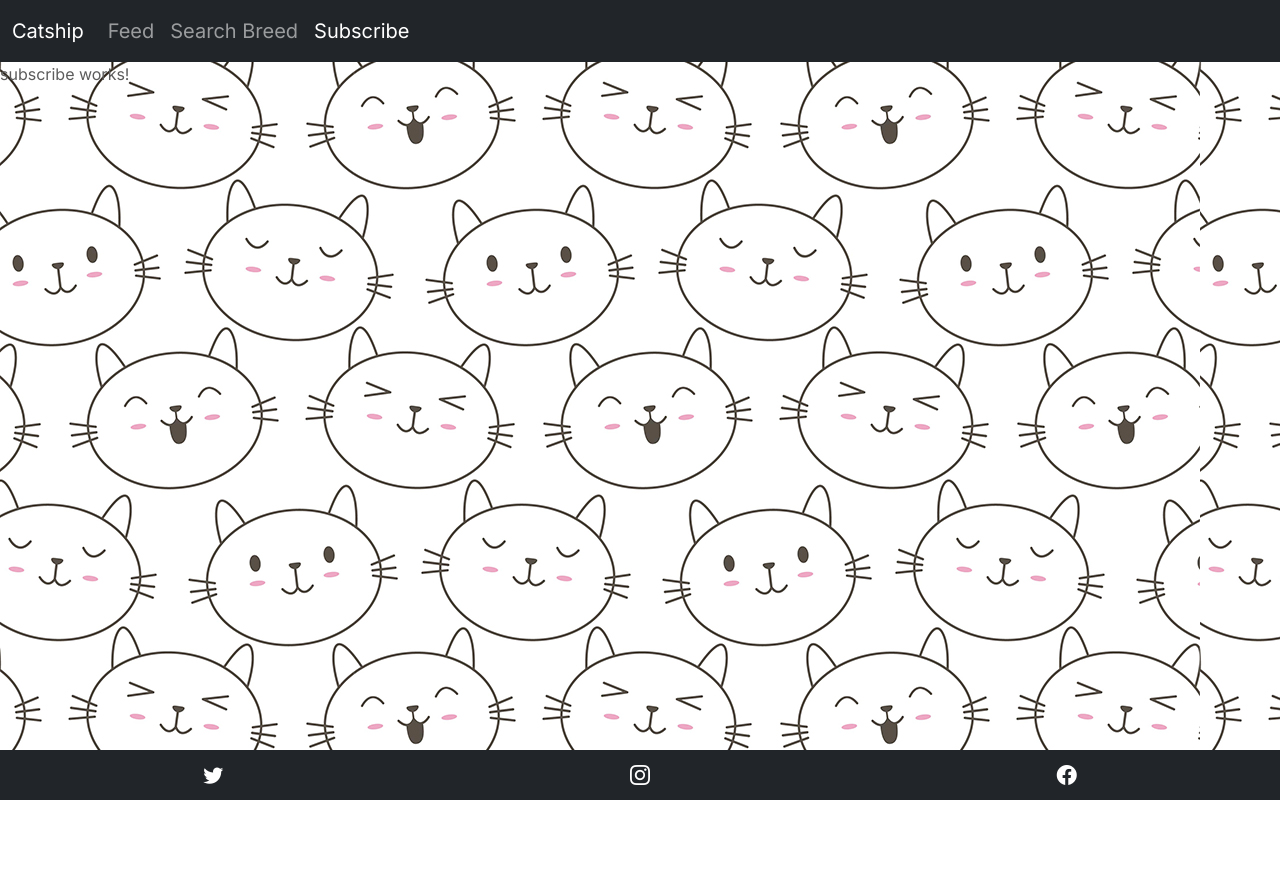
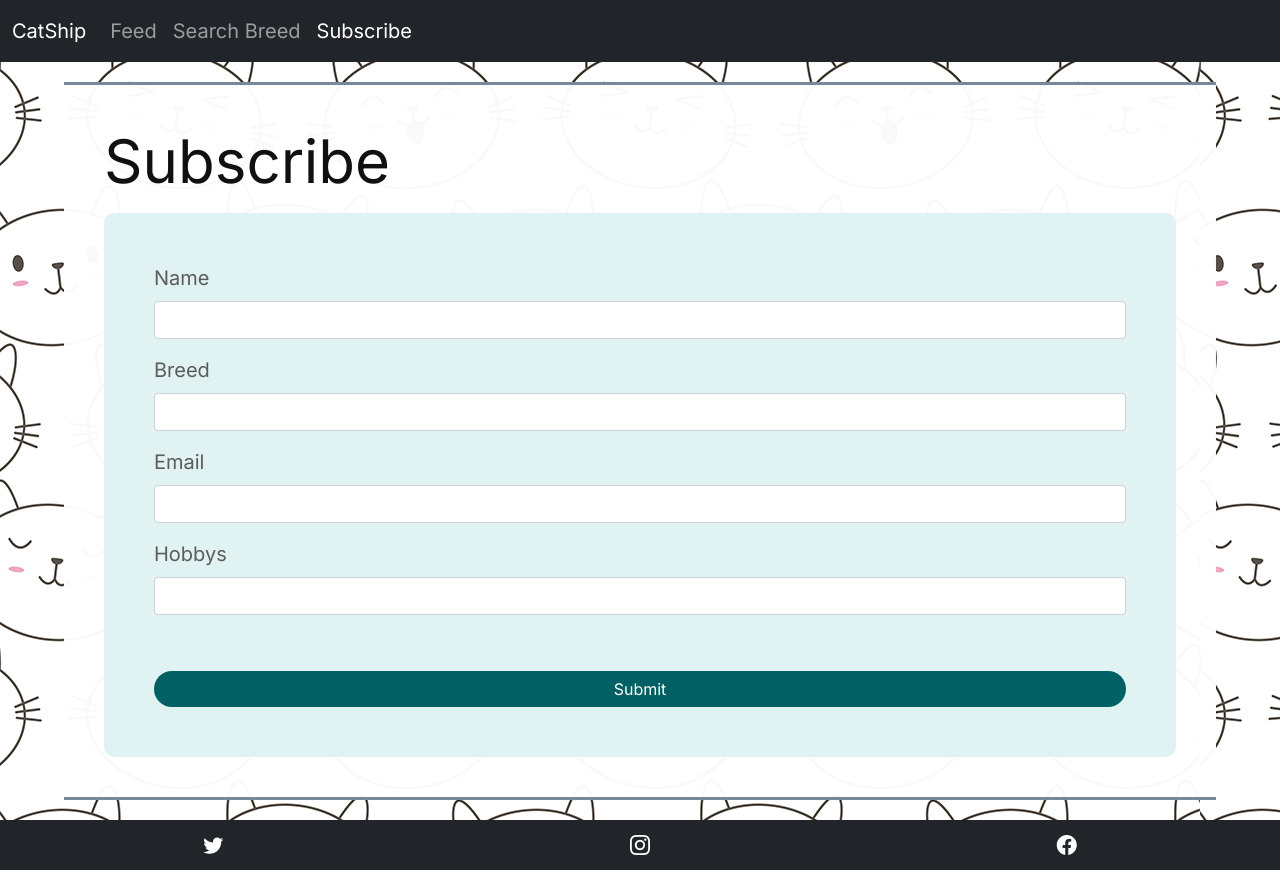
Before and after one commit to lenverstijnen/catsignment, an Angular app: page /subscribe in a window 1280 px wide. Before the commit the page ends 800 px from the top, so only its background shows below. Built offline with nearby package versions, Linux system fonts and the light colour scheme.

Commit message:
Add subscribe form

```diff
--- a/src/app/footer/footer.component.html
+++ b/src/app/footer/footer.component.html
@@ -1,5 +1,5 @@
 <div class="footer bg-dark">
-  <i class="bi bi-twitter icon"></i>
-  <i class="bi bi-instagram icon"></i>
-  <i class="bi bi-facebook icon"></i>
+  <i (click)="handleClick()" class="bi bi-twitter icon"></i>
+  <i (click)="handleClick()" class="bi bi-instagram icon"></i>
+  <i (click)="handleClick()" class="bi bi-facebook icon"></i>
 </div>
--- a/src/app/footer/footer.component.ts
+++ b/src/app/footer/footer.component.ts
@@ -5,8 +5,8 @@ import { Component, OnInit } from '@angular/core';
   templateUrl: './footer.component.html',
   styleUrls: ['./footer.component.css'],
 })
-export class FooterComponent implements OnInit {
-  constructor() {}
-
-  ngOnInit(): void {}
+export class FooterComponent {
+  handleClick() {
+    alert('Wow, some functionality!');
+  }
 }
--- a/src/app/navbar/navbar.component.html
+++ b/src/app/navbar/navbar.component.html
@@ -1,6 +1,6 @@
 <nav class="navbar navbar-expand-lg navbar-dark bg-dark">
   <div class="container-fluid">
-    <a class="navbar-brand" href="#">Catship</a>
+    <a class="navbar-brand" href="#">CatShip</a>
     <button
       (click)="handleOpen()"
       class="navbar-toggler"
--- a/src/app/subscribe/subscribe.component.css
+++ b/src/app/subscribe/subscribe.component.css
@@ -0,0 +1,23 @@
+.alert {
+  padding: 5px 20px;
+}
+
+.btn {
+  width: 100%;
+  border-radius: 40px;
+  background: #006064;
+  outline: none;
+  border: none;
+  transition: 0.3s;
+  margin: 40px 0 0;
+}
+
+.btn:hover {
+  background: #00796b;
+}
+
+form {
+  padding: 50px;
+  background: #e0f2f1;
+  border-radius: 10px;
+}
--- a/src/app/subscribe/subscribe.component.html
+++ b/src/app/subscribe/subscribe.component.html
@@ -1 +1,61 @@
-<p>subscribe works!</p>
+<div class="container">
+  <h1>Subscribe</h1>
+  <form autocomplete="off" [formGroup]="form" (ngSubmit)="handleSubmit()">
+    <div class="mb-3">
+      <label for="name" class="form-label">Name</label>
+      <input
+        type="name"
+        class="form-control"
+        id="name"
+        formControlName="name"
+      />
+      <div class="alert alert-danger" *ngIf="name.touched && !name.valid">
+        <div *ngIf="name.errors?.required">Name is required.</div>
+      </div>
+    </div>
+    <div class="mb-3">
+      <label for="breed" class="form-label">Breed</label>
+      <input
+        type="breed"
+        class="form-control"
+        id="breed"
+        formControlName="breed"
+      />
+      <div class="alert alert-danger" *ngIf="breed.touched && !breed.valid">
+        <div *ngIf="breed.errors?.required">Breed is required.</div>
+      </div>
+    </div>
+    <div class="mb-3">
+      <label for="email" class="form-label">Email</label>
+      <input
+        type="email"
+        class="form-control"
+        id="email"
+        formControlName="email"
+      />
+      <div class="alert alert-danger" *ngIf="email.touched && !email.valid">
+        <div *ngIf="email.errors?.required">Email is required.</div>
+        <div *ngIf="email.errors?.email">Enter a valid email</div>
+      </div>
+    </div>
+
+    <div class="mb-3">
+      <label for="hobbys" class="form-label">Hobbys</label>
+      <input
+        type="hobbys"
+        class="form-control"
+        id="hobbys"
+        formControlName="hobbys"
+      />
+      <div class="alert alert-danger" *ngIf="hobbys.touched && !hobbys.valid">
+        <div *ngIf="hobbys.errors?.required">Hobbys is required.</div>
+      </div>
+    </div>
+
+    <div class="alert alert-danger mb-3" *ngIf="formError">
+      <div *ngIf="hobbys.errors?.required">Please fill in al form fields</div>
+    </div>
+
+    <button type="submit" class="btn btn-primary">Submit</button>
+  </form>
+</div>
--- a/src/app/subscribe/subscribe.component.ts
+++ b/src/app/subscribe/subscribe.component.ts
@@ -1,15 +1,47 @@
 import { Component, OnInit } from '@angular/core';
+import { FormControl, FormGroup, Validators } from '@angular/forms';
 
 @Component({
-  selector: 'app-subscribe',
+  selector: 'subscribe',
   templateUrl: './subscribe.component.html',
-  styleUrls: ['./subscribe.component.css']
+  styleUrls: ['./subscribe.component.css'],
 })
-export class SubscribeComponent implements OnInit {
+export class SubscribeComponent {
+  formError = false;
+  form = new FormGroup({
+    name: new FormControl('', Validators.required),
+    breed: new FormControl('', Validators.required),
+    email: new FormControl('', [Validators.email, Validators.required]),
+    hobbys: new FormControl('', Validators.required),
+  });
 
-  constructor() { }
+  constructor() {}
 
-  ngOnInit(): void {
+  handleSubmit() {
+    console.log(this.form);
+
+    // if (this.form.invalid) {
+    //   this.formError = true;
+    //   return;
+    // } else {
+    //   console.log(this.form.value);
+    //   this.form.reset();
+    // }
   }
 
+  get breed() {
+    return this.form.get('breed')!;
+  }
+
+  get name() {
+    return this.form.get('name')!;
+  }
+
+  get email() {
+    return this.form.get('email')!;
+  }
+
+  get hobbys() {
+    return this.form.get('hobbys')!;
+  }
 }
--- a/src/styles.css
+++ b/src/styles.css
@@ -21,7 +21,6 @@ body {
   height: 100%;
   font-family: "Inter", sans-serif;
   background: url(./assets/img/bg.png);
-
   font-size: 20px;
   line-height: 1.5;
   color: var(--color-paragraphs);
@@ -96,7 +95,7 @@ p {
 .container {
   width: 90%;
   max-width: 1200px;
-  background: rgba(255, 255, 255, 0.9);
+  background: rgba(255, 255, 255, 0.97);
   padding: 40px;
   border-top: solid lightslategray;
   border-bottom: solid lightslategray;
```
Also changed, not shown: 1 other file (tests, documents, lock files or other folders).
